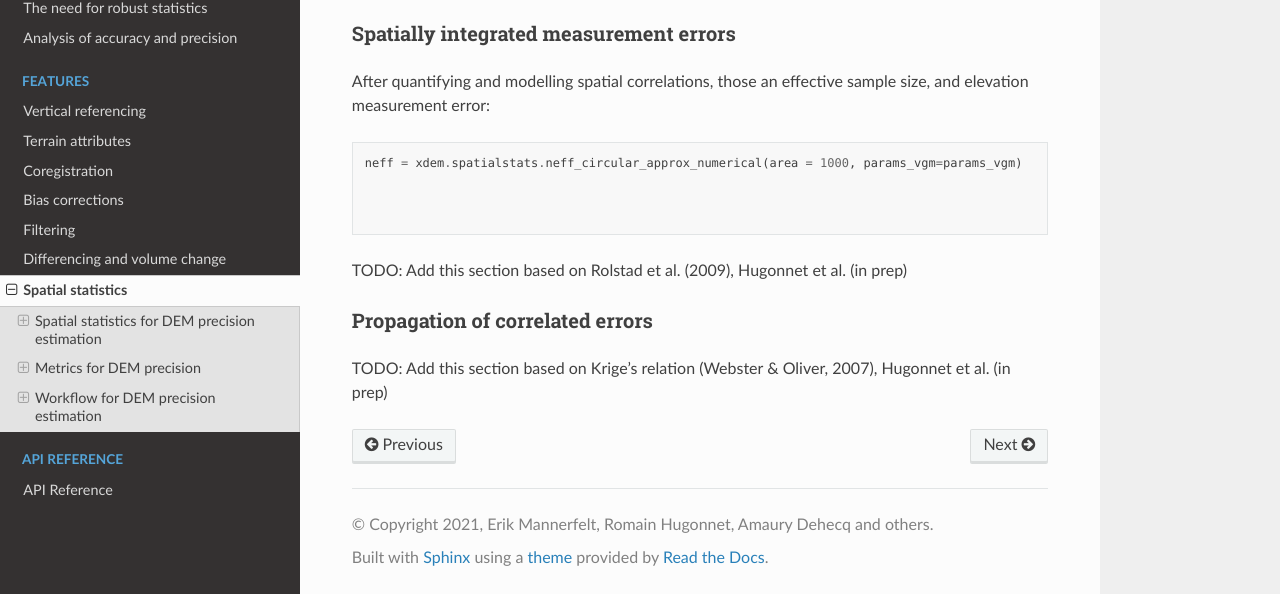
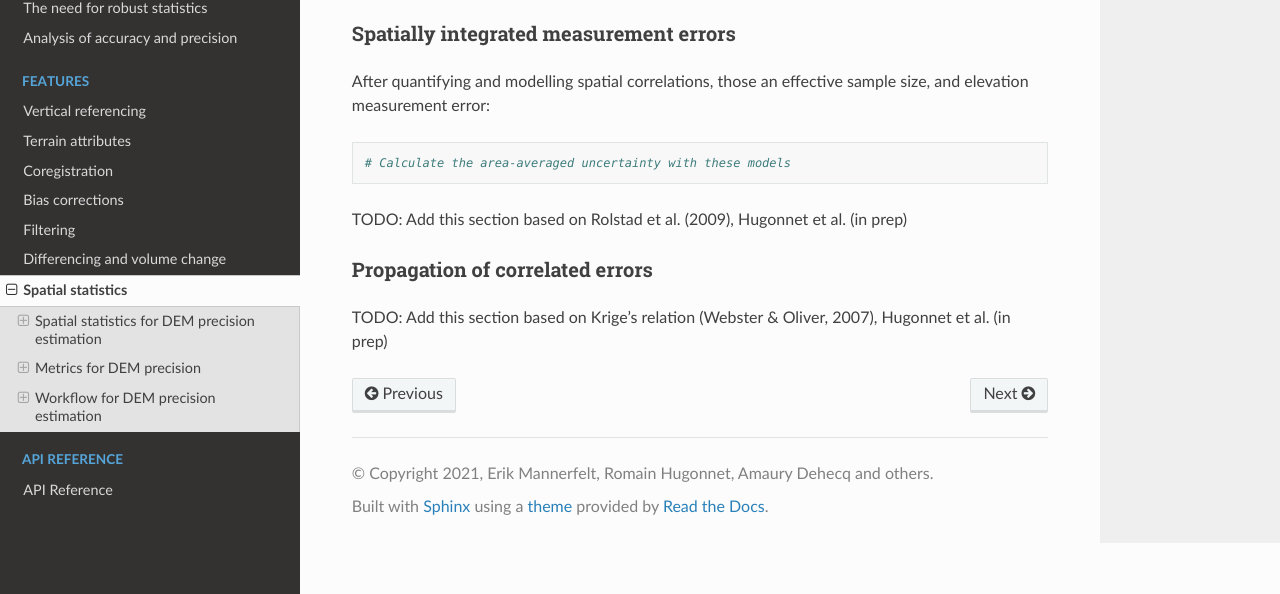
Before and after one commit to GlacioHack/xdem, a Sphinx documentation site: the page built from docs/source/spatialstats.rst, in a window 1280 px wide and 900 px high, scrolled down 7546 px, cut to the strip 306-900 px from the top of the window. Built offline with Sphinx 7.4.7 and the Read the Docs theme 2.0.0, drawn with Linux system fonts in a browser that asks for light colours; pages that are not in the unit, such as notebooks, are missing from menus; the version number is read from the project's files by our own code; some of the changed lines change nothing that is shown.

Commit message:
Fix line number of neff code snapshot

```diff
--- a/docs/source/spatialstats.rst
+++ b/docs/source/spatialstats.rst
@@ -322,7 +322,7 @@ Spatially integrated measurement errors
 After quantifying and modelling spatial correlations, those an effective sample size, and elevation measurement error:
 
 .. literalinclude:: code/spatialstats.py
-        :lines: 34-38
+        :lines: 33
 
 TODO: Add this section based on Rolstad et al. (2009), Hugonnet et al. (in prep)
 
```
